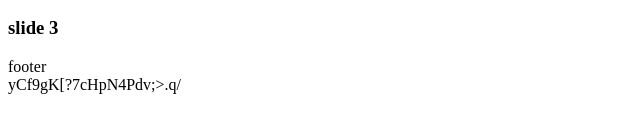
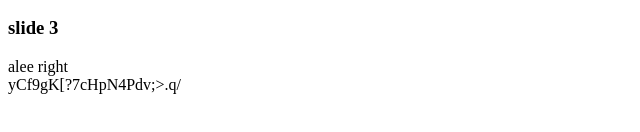
Before and after one commit to ghazaleh-py/git-prozhect, a plain HTML site: page index.html in a window 1280 px wide. Shown: the part 136-268 px from the top of the page, 0-640 px from the left. Drawn offline with Linux system fonts and the light colour scheme.

Commit message:
footer update

```diff
--- a/index.html
+++ b/index.html
@@ -15,7 +15,7 @@
     <h3>slide 3</h3>
    </div>
    <footer>
-    footer
+    alee right
    </footer>
 </body>
 </html>
```
